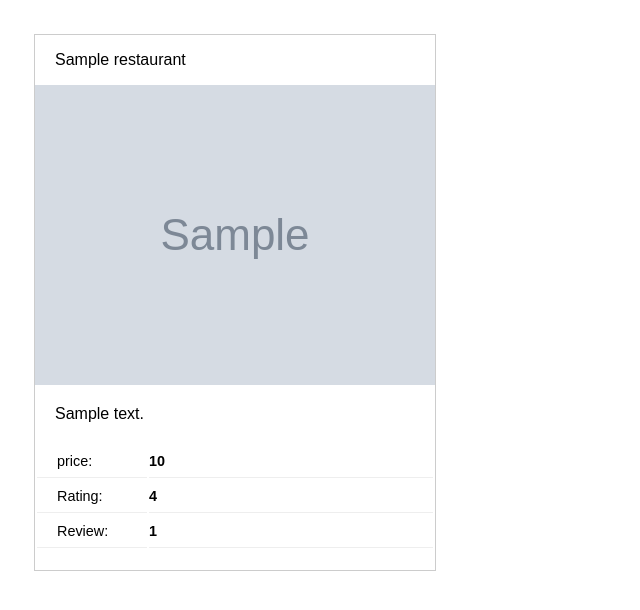
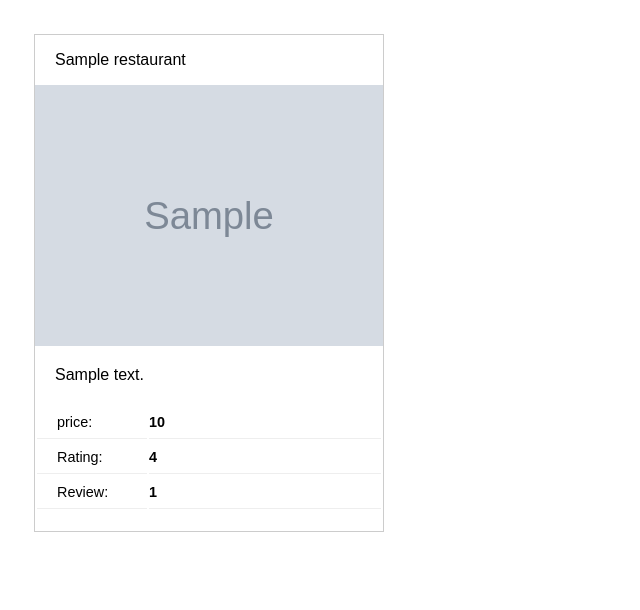
Before and after one commit to jianfeng-zhang/webdev-labs, a Flask app: template lab02/templates/restaurant.html in a window 1280 px wide. Shown: the part 128-738 px from the top of the page, without its empty margins (0-640 px from the left). Run offline with Flask 2, Linux system fonts and the light colour scheme; the template is opened without the code that fills it: most values are stand-ins (such as "Sample title", 1, 10 or a date in 2020); grey boxes marked "Sample" are stand-in pictures; some libraries are stand-ins or nearby versions.

Commit message:
second commit

```diff
--- a/lab02/static/style.css
+++ b/lab02/static/style.css
@@ -30,7 +30,7 @@ main {
 }
 
 section {
-    width: calc(25%-10px);
+    width: 350px;
     margin: 10px;
     border: solid 1px #ccc;
     padding-bottom: 20px;
--- a/lab02/templates/restaurant.html
+++ b/lab02/templates/restaurant.html
@@ -16,7 +16,7 @@
     <main>
         <section>
             <p>{{ restaurant.get("name")}}</p>
-            <img src="{{ restaurant.get('image_url')}}">
+            <img src="{{ restaurant.get('image_url')}}" width="100%">
             <p>{{ restaurant.get('display_address')}}</p>
 
             <table>
```
